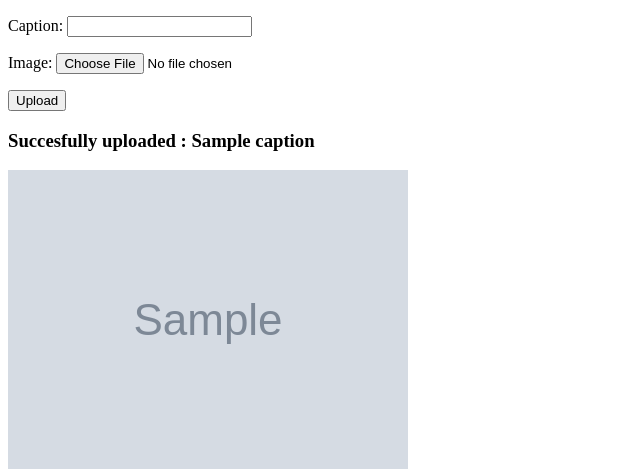
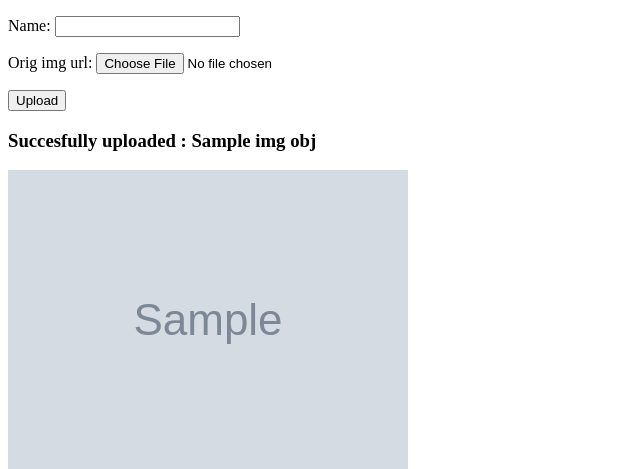
Before and after one commit to piyakker/img_compress_mqtt, a Django app: template mqtt_test/template/image_form.html in a window 1280 px wide. Shown: the top 469 px of the page, without its empty margins (0-640 px from the left). Run offline with Django 4.2, Linux system fonts and the light colour scheme; tables that the repository leaves empty hold one stand-in row (values such as "Sample post"); the template is opened without the code that fills it: values that come from a table or form of the project are taken from there, most other values are stand-ins (such as "Sample title", 1, 10 or a date in 2020); grey boxes marked "Sample" are stand-in pictures.

Commit message:
change model name and properties to more readable name

```diff
--- a/mqtt_test/base/admin.py
+++ b/mqtt_test/base/admin.py
@@ -1,6 +1,6 @@
 from django.contrib import admin
-from .models import UploadImage, compressedImage
+from .models import OriginalImage, CompressedImage
 
 # Register your models here.
-admin.site.register(UploadImage)
-admin.site.register(compressedImage)
+admin.site.register(OriginalImage)
+admin.site.register(CompressedImage)
--- a/mqtt_test/base/forms.py
+++ b/mqtt_test/base/forms.py
@@ -1,11 +1,11 @@
 from django.db import models
-from .models import UploadImage
+from .models import OriginalImage
 from django import forms
 
 
 class UserImageForm(forms.ModelForm):
     class Meta:
         # To specify the model to be used to create form
-        model = UploadImage
+        model = OriginalImage
         # It includes all the fields of model
         fields = '__all__'
--- a/mqtt_test/base/models.py
+++ b/mqtt_test/base/models.py
@@ -3,17 +3,17 @@ from django.db import models
 # Create your models here.
 
 # UploadImage => OriginalImage
-class UploadImage(models.Model):
+class OriginalImage(models.Model):
     # name, image_url
-    caption = models.CharField(max_length=200)
-    image = models.ImageField(upload_to='images')
+    name = models.CharField(max_length=200)
+    orig_img_url = models.ImageField(upload_to='images')
 
     def __str__(self):
-        return self.caption
+        return self.name
 
 # CompressedImage
-class compressedImage(models.Model):
+class CompressedImage(models.Model):
     # image_url, original_image
-    imgUrl = models.CharField(max_length=200)
-    originalImg = models.ForeignKey(
-        UploadImage, on_delete=models.SET_NULL, null=True)
+    comp_img_url = models.CharField(max_length=200)
+    orig_img = models.ForeignKey(
+        OriginalImage, on_delete=models.SET_NULL, null=True)
--- a/mqtt_test/base/urls.py
+++ b/mqtt_test/base/urls.py
@@ -1,9 +1,10 @@
 from django.urls import path
-from .views import image_request, save_compressed, get_compressed_url
+
+from . import views
 
 app_name = 'sampleapp'
 urlpatterns = [
-    path('', image_request, name="image-request"),
-    path('compressed', save_compressed, name="image-url"),
-    path('get-compressed', get_compressed_url)
+    path('', views.image_request, name="image-request"),
+    path('compressed', views.save_compressed, name="image-url"),
+    path('get-compressed', views.get_compressed_url)
 ]
--- a/mqtt_test/base/views.py
+++ b/mqtt_test/base/views.py
@@ -8,7 +8,7 @@ from django.http import HttpResponse, JsonResponse
 
 # Dev modules
 from base.forms import UserImageForm
-from .models import compressedImage, UploadImage
+from .models import CompressedImage, OriginalImage
 
 
 
@@ -27,7 +27,7 @@ def image_request(request):
         form = UserImageForm(request.POST, request.FILES)
         if form.is_valid():
             img_object = form.save(commit=False)
-            img_bytes = request.FILES['image'].read()
+            img_bytes = request.FILES['orig_img_url'].read()
             img_object.save()
 
             pickled = pickle.dumps({
@@ -55,29 +55,25 @@ def image_request(request):
 def save_compressed(request):
     if request.method == 'POST':
         imgUrl = request.POST['imgUrl']
-        orig_image = UploadImage.objects.get(id=request.POST['id'])
+        original_image = OriginalImage.objects.get(id=request.POST['id'])
 
-        img = compressedImage.objects.create(
-              originalImg=orig_image,
-              imgUrl=imgUrl
+        img = CompressedImage.objects.create(
+                orig_img=original_image,
+                comp_img_url=imgUrl
             )
-        print(img)
-        return render(
-            request,
-            'image_form.html',{
-            'imgUrl': imgUrl
-            })
 
+        return
     return HttpResponse('save compressed page')
 
 
 def get_compressed_url(request):
     pk = request.GET.get('pk')
-    original_image = UploadImage.objects.get(pk=pk)
-    urls = compressedImage.objects.filter(
-        originalImg=original_image
+    original_image = OriginalImage.objects.get(pk=pk)
+    urls = CompressedImage.objects.filter(
+        orig_img=original_image
         )
+
     if len(urls):
         return JsonResponse({
-            'url': urls[0].imgUrl
+            'url': urls[0].comp_img_url
             })
--- a/mqtt_test/mqtt_test/urls.py
+++ b/mqtt_test/mqtt_test/urls.py
@@ -9,7 +9,6 @@ from django.conf.urls.static import static
 
 urlpatterns = [
     path('admin/', admin.site.urls),
-    path('publish', views.publish_message, name='publish'),
     path('', include(('base.urls'))),
 ]
 if settings.DEBUG:
--- a/mqtt_test/template/image_form.html
+++ b/mqtt_test/template/image_form.html
@@ -5,9 +5,11 @@
 </form>
 
 {% if img_obj %}
-<h3>Succesfully uploaded : {{img_obj.caption}}</h3>
-<img src="{{ img_obj.image.url}}" alt="connect" style="max-height: 300px" />
-<script defer type="module">
+
+<h3>Succesfully uploaded : {{img_obj.name}}</h3>
+<img src="{{ img_obj.orig_img_url.url}}" alt="connect" style="max-height: 300px" />
+
+<script async="false" type="module">
   const delay = 1000; /*ms*/
   const contentEl = document.querySelector("#imgUrl");
   let timer = null;
@@ -23,7 +25,6 @@
         return res.json();
       })
       .then(function (data) {
-        console.log(data.url);
         const url = data.url;
         contentEl.innerText = url;
       })
@@ -32,7 +33,9 @@
 
   setInterval( updateContent , delay);
 </script>
+
 {% endif %}
+
 <p>Compressed Image Stored At :</p>
 <h3 id="imgUrl"></h3>
 
```
Also changed, not shown: mqtt_test/mqtt_test/views.py (deleted, +0 -11 lines), sub_img_django.py (+8 -11 lines), mqtt_test/base/migrations/0004_originalimage_and_more.py (added), 1 other file.
